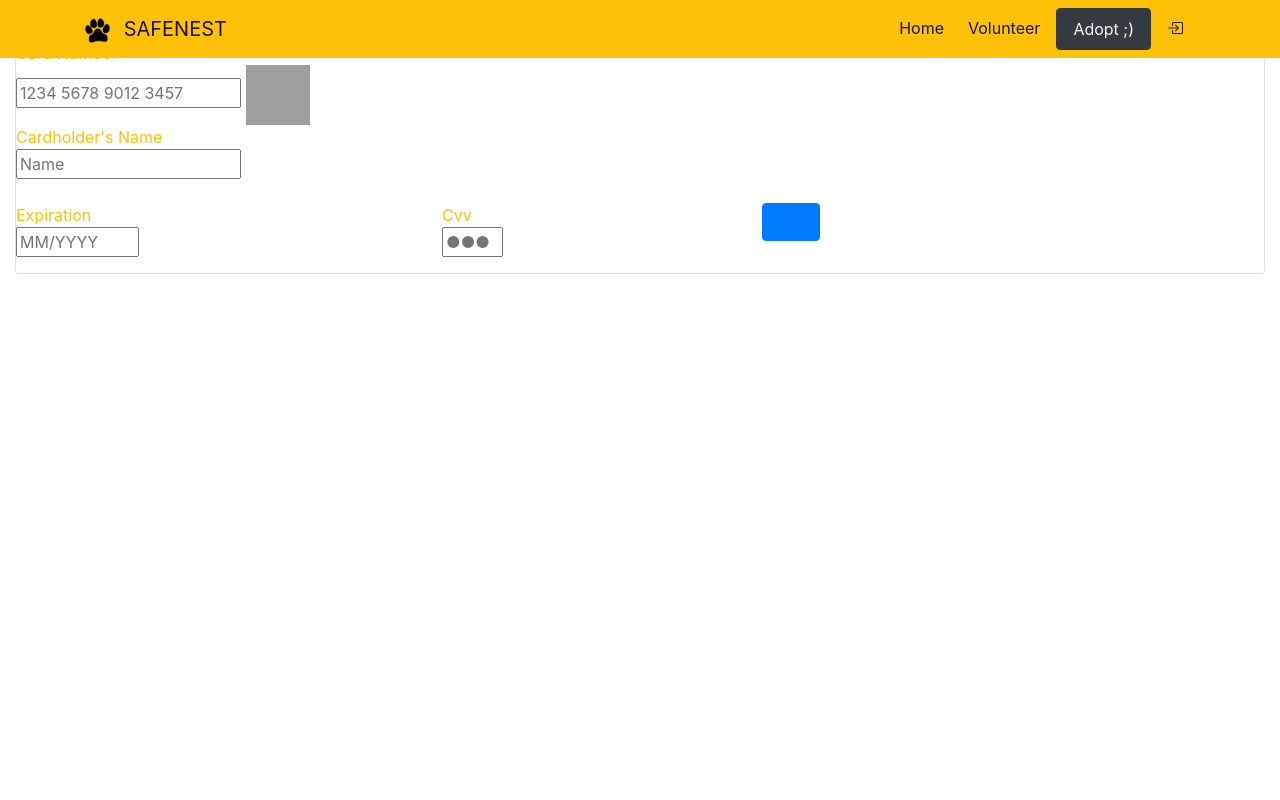
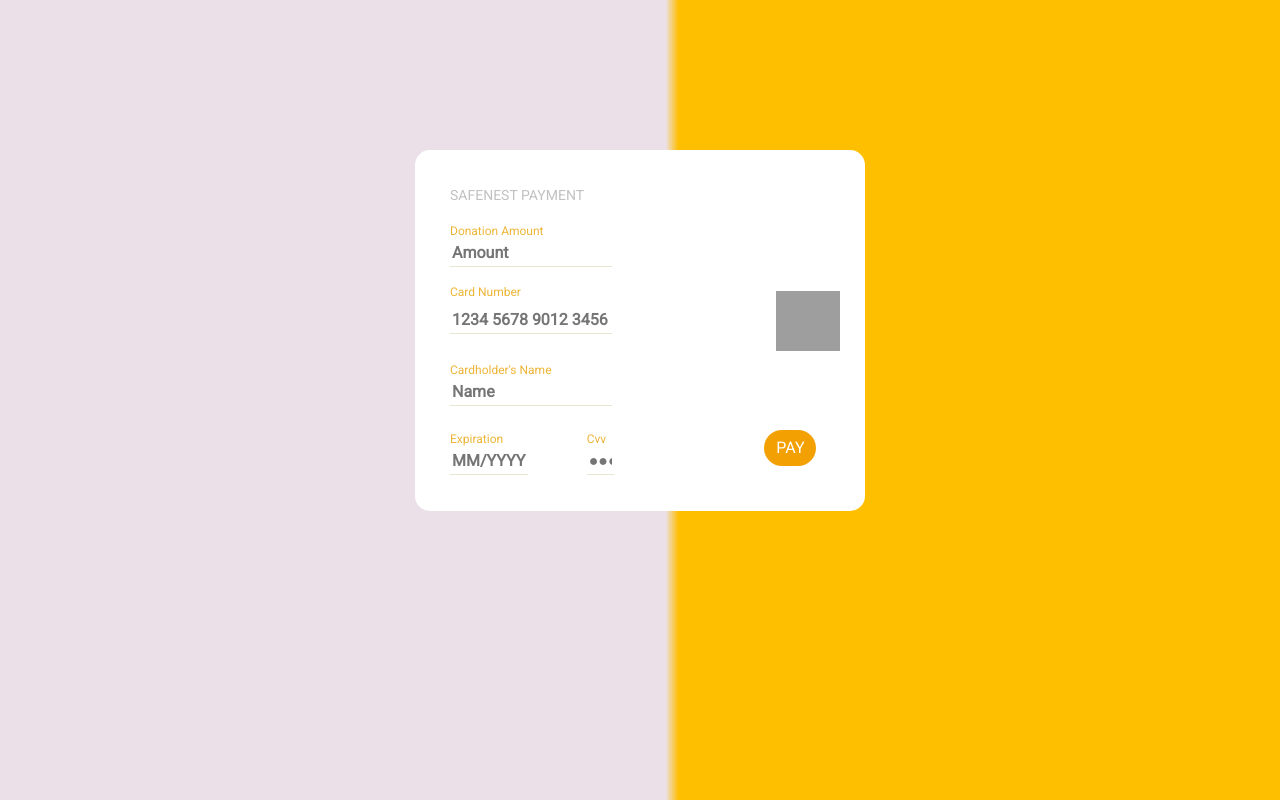
Before and after one commit to kousik-prabu-git/SafeNest, a Django app: page /donate in a window 1280 px wide. Run offline with Django 3.2, Linux system fonts and the light colour scheme; some libraries are stand-ins or nearby versions; grey boxes are pictures that could not be loaded.

Commit message:
Donation completed!

```diff
--- a/app/models.py
+++ b/app/models.py
@@ -14,8 +14,6 @@ class PetProfile(models.Model):
     description = models.TextField()
     image = models.URLField()
     sex = models.CharField(max_length=10)
-    adopted = models.BooleanField(default=False)
-    time = models.DateTimeField(blank=False, null=False)
 
     def __str__(self):
         return self.name
--- a/app/templates/donate/home.html
+++ b/app/templates/donate/home.html
@@ -1,14 +1,106 @@
-{% extends "base.html" %}
+<!DOCTYPE html>
+<html lang="en">
 
-{% block content %}
+<head>
+    <meta charset="UTF-8">
+    <meta http-equiv="X-UA-Compatible" content="IE=edge">
+    <meta name="viewport" content="width=device-width, initial-scale=1.0">
+    <title>Donate | Payment Gateway</title>
+    <link rel="stylesheet" href="https://maxcdn.bootstrapcdn.com/bootstrap/4.0.0/css/bootstrap.min.css"
+      integrity="sha384-Gn5384xqQ1aoWXA+058RXPxPg6fy4IWvTNh0E263XmFcJlSAwiGgFAW/dAiS6JXm" crossorigin="anonymous">
+    <link rel="stylesheet" href="https://cdn.jsdelivr.net/npm/bootstrap-icons@1.4.0/font/bootstrap-icons.css">
+    <script src="https://code.jquery.com/jquery-3.2.1.slim.min.js"
+    integrity="sha384-KJ3o2DKtIkvYIK3UENzmM7KCkRr/rE9/Qpg6aAZGJwFDMVNA/GpGFF93hXpG5KkN"
+    crossorigin="anonymous"></script>
+  <script src="https://cdnjs.cloudflare.com/ajax/libs/popper.js/1.12.9/umd/popper.min.js"
+    integrity="sha384-ApNbgh9B+Y1QKtv3Rn7W3mgPxhU9K/ScQsAP7hUibX39j7fakFPskvXusvfa0b4Q"
+    crossorigin="anonymous"></script>
+  <script src="https://maxcdn.bootstrapcdn.com/bootstrap/4.0.0/js/bootstrap.min.js"
+    integrity="sha384-JZR6Spejh4U02d8jOt6vLEHfe/JQGiRRSQQxSfFWpi1MquVdAyjUar5+76PVCmYl"
+    crossorigin="anonymous"></script>
+    <style>
+        @import url('https://fonts.googleapis.com/css2?family=Roboto&display=swap');
+
+body {
+    background: linear-gradient(to right, rgba(235, 224, 232, 1) 52%, rgba(254, 191, 1, 1) 53%, rgba(254, 191, 1, 1) 100%);
+    font-family: 'Roboto', sans-serif
+}
+
+.card {
+    border: none;
+    max-width: 450px;
+    border-radius: 15px;
+    margin: 150px 0 150px;
+    padding: 35px;
+    padding-bottom: 20px !important
+}
+
+.heading {
+    color: #C1C1C1;
+    font-size: 14px;
+    font-weight: 500
+}
+
+img {
+    transform: translate(160px, -10px)
+}
+
+img:hover {
+    cursor: pointer
+}
+
+.text-warning {
+    font-size: 12px;
+    font-weight: 500;
+    color: #edb537 !important
+}
+
+#cno {
+    transform: translateY(-10px)
+}
+
+input {
+    border-bottom: 1.5px solid #E8E5D2 !important;
+    font-weight: bold;
+    border-radius: 0;
+    border: 0
+}
+
+.form-group input:focus {
+    border: 0;
+    outline: 0
+}
+
+.col-sm-5 {
+    padding-left: 90px
+}
+
+.btn {
+    background: #F3A002 !important;
+    border: none;
+    border-radius: 30px
+}
+
+.btn:focus {
+    box-shadow: none
+}
+    </style>
+
+</head>
+
+<body>
     <div class="container-fluid">
         <div class="row d-flex justify-content-center">
             <div class="col-sm-12">
                 <div class="card mx-auto">
-                <p class="heading">PAYMENT DETAILS</p>
-                <form class="card-details ">
+                    <p class="heading">SAFENEST PAYMENT</p>
+                    <form class="card-details" action="/donate" method="POST">
+                        {% csrf_token %}
+                        <div class="form-group">
+                            <p class="text-warning mb-0">Donation Amount</p> <input type="text" name="amount" placeholder="Amount" size="17">
+                        </div>
                         <div class="form-group mb-0">
-                        <p class="text-warning mb-0">Card Number</p> <input type="text" name="card-num" placeholder="1234 5678 9012 3457" size="17" id="cno" minlength="19" maxlength="19"> <img src="https://img.icons8.com/color/48/000000/visa.png" width="64px" height="60px" />
+                            <p class="text-warning mb-0">Card Number</p> <input type="text" name="card-num" placeholder="1234 5678 9012 3456" size="17" id="cno" minlength="16" maxlength="16"> <img src="https://img.icons8.com/color/48/000000/visa.png" width="64px" height="60px" />
                         </div>
                         <div class="form-group">
                             <p class="text-warning mb-0">Cardholder's Name</p> <input type="text" name="name" placeholder="Name" size="17">
@@ -21,7 +113,7 @@
                                 <div class="col-sm-3">
                                     <p class="text-warning mb-0">Cvv</p> <input type="password" name="cvv" placeholder="&#9679;&#9679;&#9679;" size="1" minlength="3" maxlength="3">
                                 </div>
-                            <div class="col-sm-5 pt-0"> <button type="button" class="btn btn-primary"><i class="fas fa-arrow-right px-3 py-2"></i></button> </div>
+                                <div class="col-sm-5 pt-0"> <button type="submit" class="btn btn-primary">PAY</button> </div>
                             </div>
                         </div>
                     </form>
@@ -29,8 +121,6 @@
             </div>
         </div>
     </div>
-{% endblock content %}
-{% block scripts %}
-  <script>
-  </script>
-{% endblock scripts %}
+</body>
+
+</html>
--- a/app/templates/profile.html
+++ b/app/templates/profile.html
@@ -110,7 +110,7 @@
                     </div>
                 </div>
                 <br>
-                <div class="btn btn-warning col">Donate</div>
+                <a href="/donate" class="btn btn-warning col">Donate</a>
             </div>
         </div>
         <div class="col col-md-9">
--- a/app/views.py
+++ b/app/views.py
@@ -89,7 +89,7 @@ class AdoptPetView(View):
         pet.save()
         timeLine = TimeLine()
         timeLine.user = request.user.username
-        timeLine.type = 'Volunteer'
+        timeLine.type = 'Adopte'
         timeLine.description = 'Adopted %s, a %s %s' %(pet.name, pet.sex, pet.breed)
         timeLine.save()
         messages.success(request, 'You have successfully adopted %s' %(pet.name))
@@ -98,3 +98,18 @@ class AdoptPetView(View):
 class DonatePaymentPageView(View):
     def get(self, request):
         return render(request, 'donate/home.html')
+
+    def post(self, request):
+        if request.POST.get('card-num') == '1234567890123456':
+            profile = Profile.objects.get(user__username=request.user.username)
+            profile.donatedAmount += float(request.POST.get('amount'))
+            profile.save()
+            timeLine = TimeLine()
+            timeLine.user = request.user.username
+            timeLine.type = 'Donate'
+            timeLine.description = 'Donated ₹ %s' %(float(request.POST.get('amount')))
+            timeLine.save()
+            messages.success(request, 'Donation successful')
+        else:
+            messages.error(request, 'Transaction Declined')
+        return redirect('profile')
```
Also changed, not shown: app/migrations/0018_auto_20210329_1251.py (added), db.sqlite3. Lines whose indentation alone changed are shown as unchanged.
